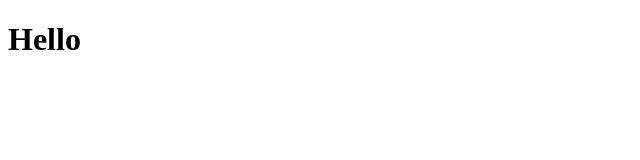
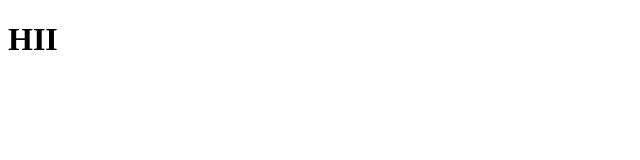
Before and after one commit to sauravkumar1812/Streamflix, a React (Create React App) app: page / in a window 1280 px wide. Shown: the top 160 px of the page, without its empty margins (0-640 px from the left). Built offline with nearby package versions, Linux system fonts and the light colour scheme.

Commit message:
normal commit

```diff
--- a/src/App.js
+++ b/src/App.js
@@ -2,7 +2,7 @@ import React from "react";
 
 const App = () => {
   return(
-    <h1>Hello</h1>
+    <h1>HII</h1>
   );
 }
 
```
